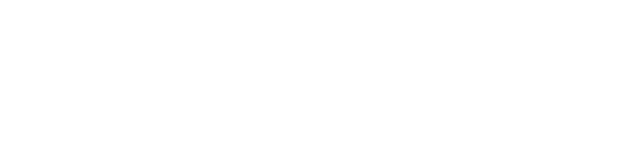
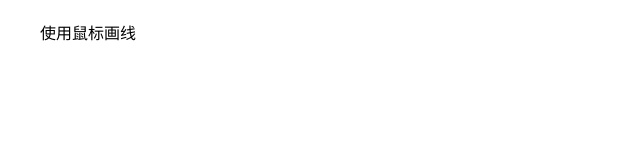
Before and after one commit to Hookjover/canvas-demo, a plain HTML site: page index.html in a window 1280 px wide. Shown: the whole page, without its empty margins (0-640 px from the left). Drawn offline with Linux system fonts and the light colour scheme.

Commit message:
add description

```diff
--- a/index.html
+++ b/index.html
@@ -10,6 +10,7 @@
 </head>
 
 <body>
+    <span>使用鼠标画线</span>
     <canvas id="paintingArea"></canvas>
     <script>
         var canvas = document.getElementById("paintingArea");
--- a/style.css
+++ b/style.css
@@ -1 +1,2 @@
 *{margin:0;padding:0;}
+span{position:absolute;top:20px;left: 40px;}
```
